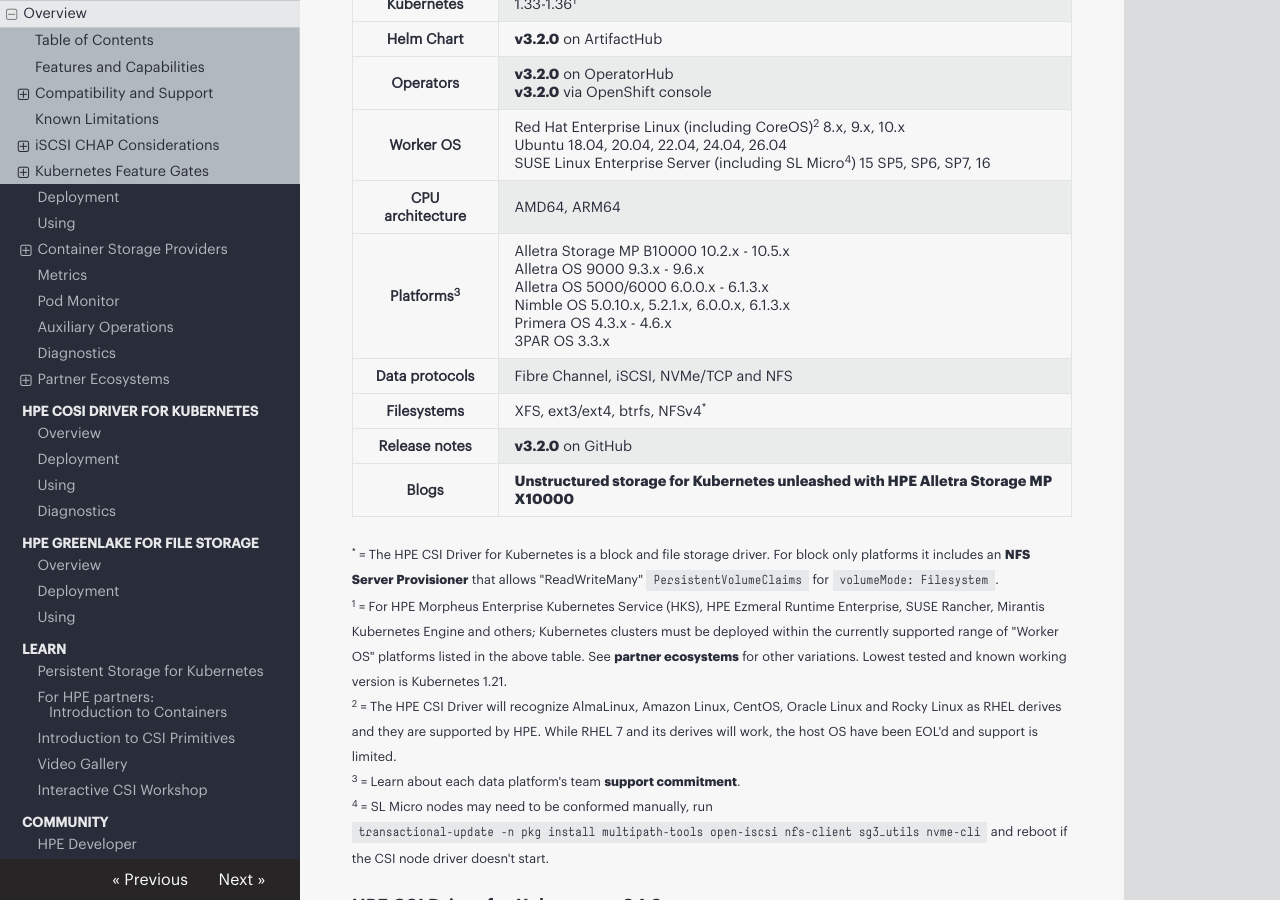
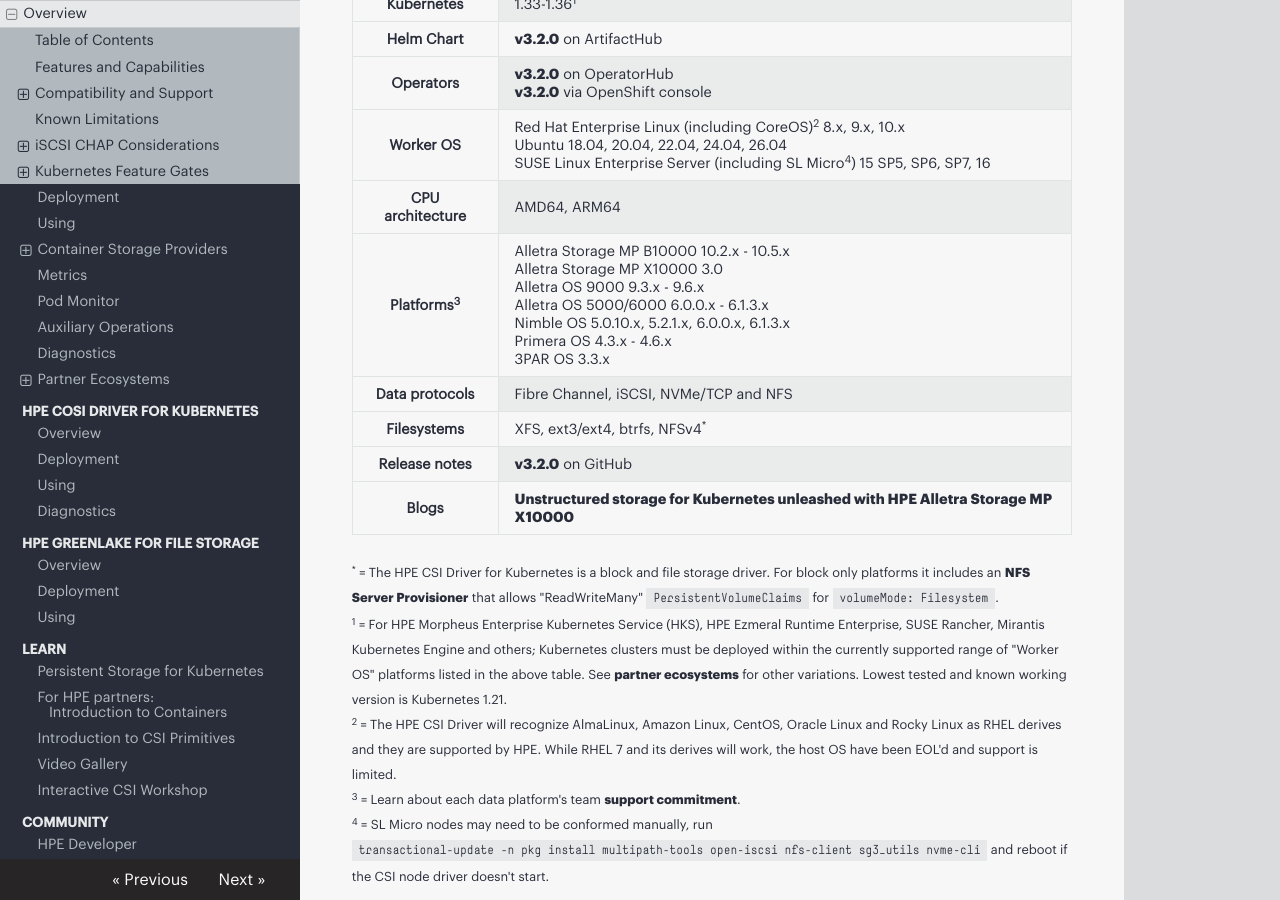
Before and after one commit to hpe-storage/scod, an MkDocs documentation site: the page built from docs/csi_driver/index.md, in a window 1280 px wide and 900 px high, scrolled down 3894 px. Built offline with MkDocs 1.6.1, drawn with Linux system fonts in a browser that asks for light colours; nearby versions of some CDN libraries.

Commit message:
v3.2.0 first pass
Signed-off-by: Michael Mattsson <michael.mattsson@gmail.com>

```diff
--- a/docs/csi_driver/index.md
+++ b/docs/csi_driver/index.md
@@ -112,6 +112,7 @@
     <th>Platforms<sup>3</sup></th>
     <td>
       Alletra Storage MP B10000 10.2.x - 10.5.x<br />
+      Alletra Storage MP X10000 3.0<br />
       Alletra OS 9000 9.3.x - 9.6.x<br />
       Alletra OS 5000/6000 6.0.0.x - 6.1.3.x<br />
       Nimble OS 5.0.10.x, 5.2.1.x, 6.0.0.x, 6.1.3.x<br />
```
